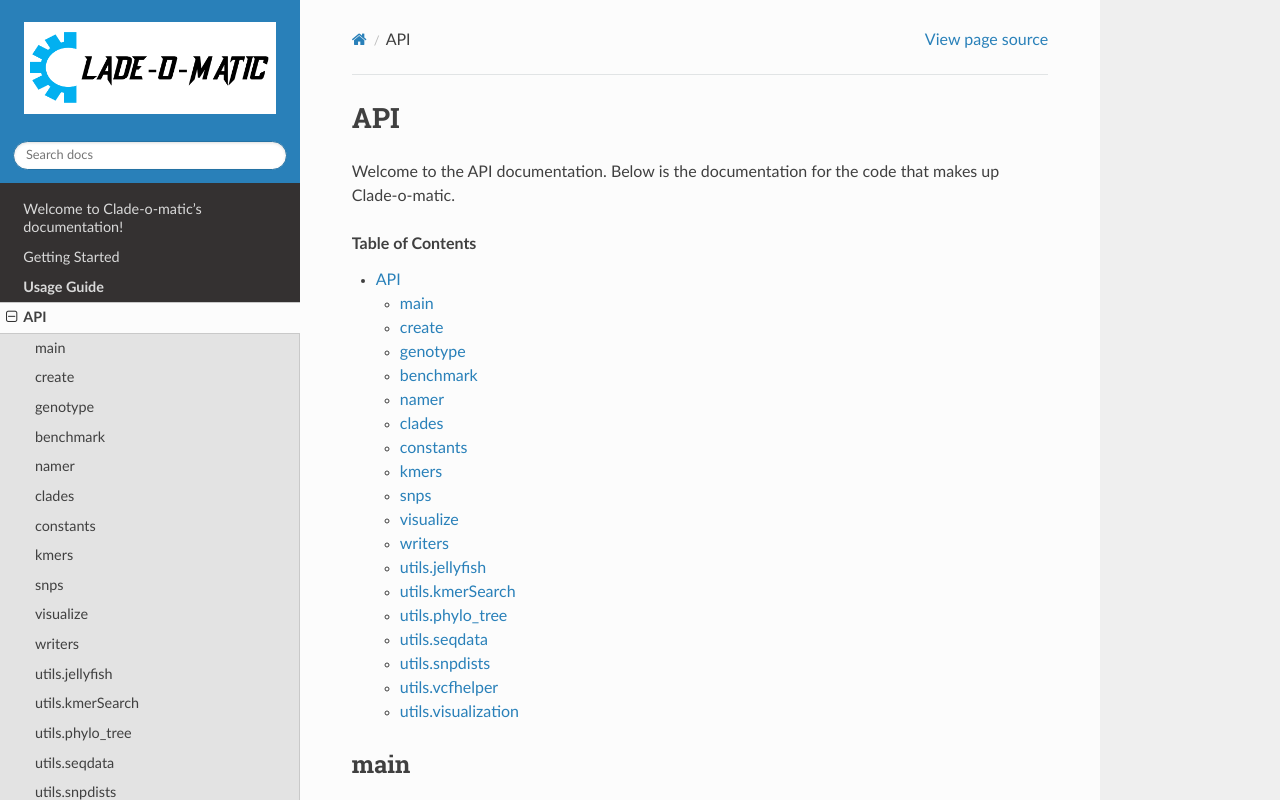
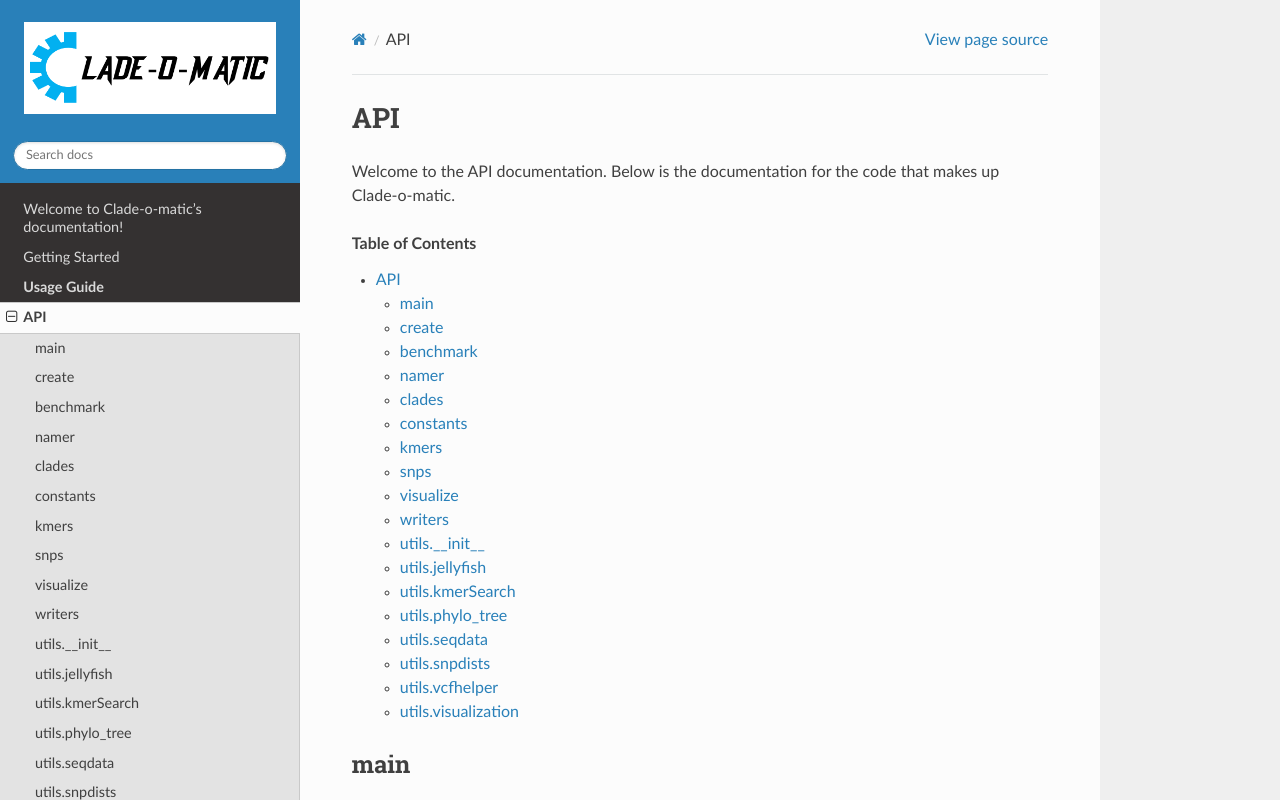
Before and after one commit to phac-nml/cladeomatic, a Sphinx documentation site: the page built from docs/source/api.rst, in a window 1280 px wide and 1400 px high, cut to the strip 0-800 px from the top of the window. Built offline with Sphinx 7.4.7 and the Read the Docs theme 2.0.0, drawn with Linux system fonts in a browser that asks for light colours; some of the changed text lies outside the part shown.

Commit message:
Bug diagnosis

```diff
--- a/docs/source/api.rst
+++ b/docs/source/api.rst
@@ -18,11 +18,7 @@ create
     :members:
     :special-members: CustomFormatter
 
-genotype
---------
 
-.. automodule:: cladeomatic.genotype
-    :members:
 
 benchmark
 ---------
@@ -74,6 +70,11 @@ writers
 .. automodule:: cladeomatic.writers
     :members:
 
+utils.__init__
+--------------
+.. automodule:: cladeomatic.utils.__init__
+    :members:
+
 
 utils.jellyfish
 ---------------
```
